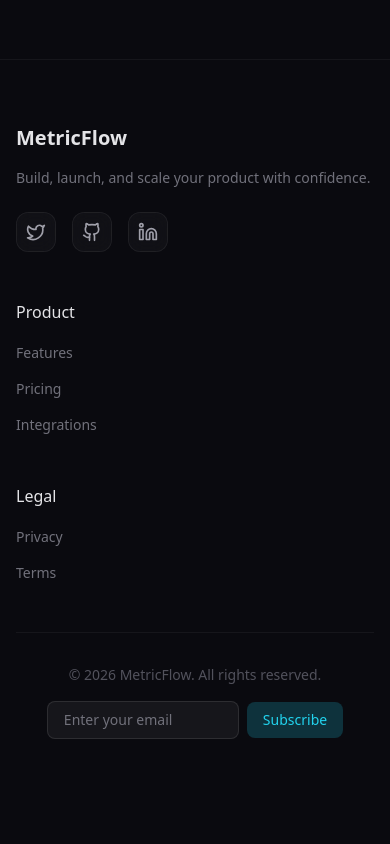
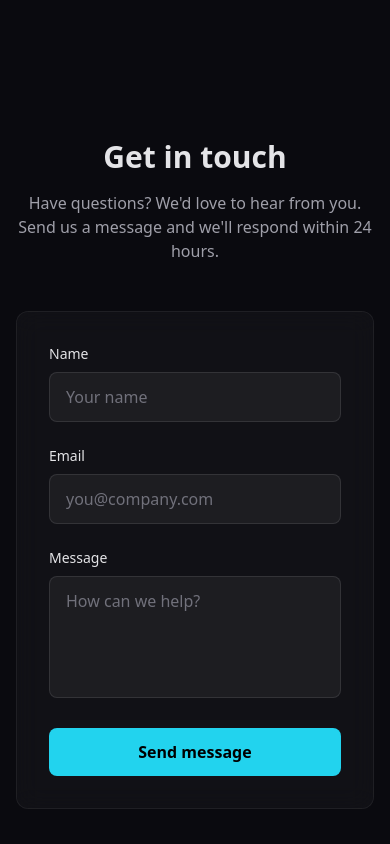
Before and after one commit to dchobarkar/launchframe, a Next.js app: page /saas in a window 390 px wide. Shown: the part 9440-10284 px from the top of the page. Before the commit the page ends 10243 px from the top, so only its background shows below. Built offline with nearby package versions, Linux system fonts and the light colour scheme.

Commit message:
feat: add contact section

```diff
--- a/app/ai-startup/page.tsx
+++ b/app/ai-startup/page.tsx
@@ -6,6 +6,7 @@ import {
   IntegrationGrid,
   PricingSection,
   TestimonialCard,
+  ContactSection,
   FAQAccordion,
   CTASection,
 } from "@/components/marketing";
@@ -23,6 +24,7 @@ export default function AIStartupPage() {
     integrations,
     pricing,
     testimonials,
+    contact,
     faq,
     cta,
   } = aiStartupData;
@@ -122,6 +124,11 @@ export default function AIStartupPage() {
         primaryCta={cta.primaryCta}
         secondaryCta={cta.secondaryCta}
       />
+
+      <ContactSection
+        headline={contact.headline}
+        subtext={contact.subtext}
+      />
     </main>
   );
 }
--- a/app/creator-tool/page.tsx
+++ b/app/creator-tool/page.tsx
@@ -6,6 +6,7 @@ import {
   IntegrationGrid,
   PricingSection,
   TestimonialCard,
+  ContactSection,
   FAQAccordion,
   CTASection,
 } from "@/components/marketing";
@@ -23,6 +24,7 @@ export default function CreatorToolPage() {
     integrations,
     pricing,
     testimonials,
+    contact,
     faq,
     cta,
   } = creatorToolData;
@@ -122,6 +124,11 @@ export default function CreatorToolPage() {
         primaryCta={cta.primaryCta}
         secondaryCta={cta.secondaryCta}
       />
+
+      <ContactSection
+        headline={contact.headline}
+        subtext={contact.subtext}
+      />
     </main>
   );
 }
--- a/app/saas/page.tsx
+++ b/app/saas/page.tsx
@@ -6,6 +6,7 @@ import {
   IntegrationGrid,
   PricingSection,
   TestimonialCard,
+  ContactSection,
   FAQAccordion,
   CTASection,
 } from "@/components/marketing";
@@ -23,6 +24,7 @@ export default function SaaSPage() {
     integrations,
     pricing,
     testimonials,
+    contact,
     faq,
     cta,
   } = saasData;
@@ -122,6 +124,11 @@ export default function SaaSPage() {
         primaryCta={cta.primaryCta}
         secondaryCta={cta.secondaryCta}
       />
+
+      <ContactSection
+        headline={contact.headline}
+        subtext={contact.subtext}
+      />
     </main>
   );
 }
--- /dev/null
+++ b/components/marketing/ContactSection.tsx
@@ -0,0 +1,152 @@
+"use client";
+
+import { useState } from "react";
+import { Loader2, Check } from "lucide-react";
+
+export interface ContactSectionProps {
+  headline: string;
+  subtext?: string;
+  id?: string;
+}
+
+export function ContactSection({
+  headline,
+  subtext,
+  id = "contact",
+}: ContactSectionProps) {
+  const [formData, setFormData] = useState({
+    name: "",
+    email: "",
+    message: "",
+  });
+  const [status, setStatus] = useState<"idle" | "loading" | "success" | "error">("idle");
+
+  const handleSubmit = async (e: React.FormEvent) => {
+    e.preventDefault();
+    if (!formData.name.trim() || !formData.email.trim() || !formData.message.trim()) {
+      setStatus("error");
+      return;
+    }
+
+    setStatus("loading");
+    await new Promise((resolve) => setTimeout(resolve, 1200));
+
+    const isValidEmail = /^[^\s@]+@[^\s@]+\.[^\s@]+$/.test(formData.email.trim());
+    if (isValidEmail) {
+      setStatus("success");
+      setFormData({ name: "", email: "", message: "" });
+    } else {
+      setStatus("error");
+    }
+  };
+
+  return (
+    <section id={id} className="py-20 scroll-mt-20">
+      <div className="container mx-auto px-4 sm:px-6 lg:px-8">
+        <div className="max-w-2xl mx-auto">
+          <div className="text-center mb-12">
+            <h2 className="text-3xl sm:text-4xl font-bold mb-4">{headline}</h2>
+            {subtext && (
+              <p className="text-zinc-400 max-w-xl mx-auto">{subtext}</p>
+            )}
+          </div>
+
+          {status === "success" ? (
+            <div className="glass-card rounded-xl p-12 text-center">
+              <div className="w-16 h-16 rounded-full bg-green-500/20 flex items-center justify-center mx-auto mb-6">
+                <Check className="w-8 h-8 text-green-400" />
+              </div>
+              <h3 className="text-xl font-semibold mb-2">Message sent!</h3>
+              <p className="text-zinc-400 text-sm mb-6">
+                We&apos;ll get back to you within 24 hours.
+              </p>
+              <button
+                type="button"
+                onClick={() => setStatus("idle")}
+                className="px-6 py-2.5 rounded-lg accent-bg font-medium text-black hover:opacity-90 transition-opacity"
+              >
+                Send another message
+              </button>
+            </div>
+          ) : (
+            <form
+              onSubmit={handleSubmit}
+              className="glass-card rounded-xl p-8 space-y-6"
+            >
+              <div>
+                <label htmlFor="contact-name" className="block text-sm font-medium mb-2">
+                  Name
+                </label>
+                <input
+                  id="contact-name"
+                  type="text"
+                  value={formData.name}
+                  onChange={(e) =>
+                    setFormData((prev) => ({ ...prev, name: e.target.value }))
+                  }
+                  placeholder="Your name"
+                  disabled={status === "loading"}
+                  className="w-full px-4 py-3 rounded-lg bg-white/5 border border-white/10 placeholder:text-zinc-500 focus:outline-none accent-focus disabled:opacity-50"
+                  required
+                />
+              </div>
+              <div>
+                <label htmlFor="contact-email" className="block text-sm font-medium mb-2">
+                  Email
+                </label>
+                <input
+                  id="contact-email"
+                  type="email"
+                  value={formData.email}
+                  onChange={(e) =>
+                    setFormData((prev) => ({ ...prev, email: e.target.value }))
+                  }
+                  placeholder="you@company.com"
+                  disabled={status === "loading"}
+                  className="w-full px-4 py-3 rounded-lg bg-white/5 border border-white/10 placeholder:text-zinc-500 focus:outline-none accent-focus disabled:opacity-50"
+                  required
+                />
+              </div>
+              <div>
+                <label htmlFor="contact-message" className="block text-sm font-medium mb-2">
+                  Message
+                </label>
+                <textarea
+                  id="contact-message"
+                  value={formData.message}
+                  onChange={(e) =>
+                    setFormData((prev) => ({ ...prev, message: e.target.value }))
+                  }
+                  placeholder="How can we help?"
+                  rows={4}
+                  disabled={status === "loading"}
+                  className="w-full px-4 py-3 rounded-lg bg-white/5 border border-white/10 placeholder:text-zinc-500 focus:outline-none accent-focus disabled:opacity-50 resize-none"
+                  required
+                />
+              </div>
+              {status === "error" && (
+                <p className="text-sm text-red-400">
+                  Please fill in all fields and use a valid email address.
+                </p>
+              )}
+              <button
+                type="submit"
+                disabled={status === "loading"}
+                className="w-full sm:w-auto px-8 py-3 rounded-lg accent-bg font-semibold text-black hover:opacity-90 transition-opacity disabled:opacity-50 disabled:cursor-not-allowed flex items-center justify-center gap-2"
+              >
+                {status === "loading" ? (
+                  <>
+                    <Loader2 className="w-5 h-5 animate-spin" />
+                    Sending...
+                  </>
+                ) : (
+                  "Send message"
+                )}
+              </button>
+            </form>
+          )}
+        </div>
+      </div>
+    </section>
+  );
+}
--- a/components/marketing/Footer.tsx
+++ b/components/marketing/Footer.tsx
@@ -12,6 +12,7 @@ const defaultNavLinks = [
   { label: "Features", href: "#features" },
   { label: "Pricing", href: "#pricing" },
   { label: "Integrations", href: "#integrations" },
+  { label: "Contact", href: "#contact" },
 ];
 
 const defaultLegalLinks = [
--- a/components/marketing/index.ts
+++ b/components/marketing/index.ts
@@ -7,6 +7,7 @@ export { TestimonialCard } from "./TestimonialCard";
 export { LogoCloud } from "./LogoCloud";
 export { CTASection } from "./CTASection";
 export { IntegrationGrid } from "./IntegrationGrid";
+export { ContactSection } from "./ContactSection";
 export { FAQAccordion } from "./FAQAccordion";
 export { ProductShowcase } from "./ProductShowcase";
 export { Footer } from "./Footer";
--- a/data/ai-startup.ts
+++ b/data/ai-startup.ts
@@ -189,6 +189,11 @@ export const aiStartupData: LandingPageData = {
       },
     ],
   },
+  contact: {
+    headline: "Get in touch",
+    subtext:
+      "Questions about Copilot? Our team is here to help. Reach out and we'll get back to you soon.",
+  },
   faq: {
     headline: "Frequently asked questions",
     items: [
--- a/data/creator-tool.ts
+++ b/data/creator-tool.ts
@@ -191,6 +191,11 @@ export const creatorToolData: LandingPageData = {
       },
     ],
   },
+  contact: {
+    headline: "Get in touch",
+    subtext:
+      "Need help with your portfolio? Drop us a line and we'll respond within 24 hours.",
+  },
   faq: {
     headline: "Frequently asked questions",
     items: [
--- a/data/nav.ts
+++ b/data/nav.ts
@@ -12,6 +12,7 @@ export const saasNavConfig: NavConfig = {
     { label: "Features", href: "/saas#features" },
     { label: "Pricing", href: "/saas#pricing" },
     { label: "Integrations", href: "/saas#integrations" },
+    { label: "Contact", href: "/saas#contact" },
   ],
   legalLinks: [
     { label: "Privacy", href: "/saas/privacy" },
@@ -25,6 +26,7 @@ export const aiStartupNavConfig: NavConfig = {
     { label: "Features", href: "/ai-startup#features" },
     { label: "Pricing", href: "/ai-startup#pricing" },
     { label: "Integrations", href: "/ai-startup#integrations" },
+    { label: "Contact", href: "/ai-startup#contact" },
   ],
   legalLinks: [
     { label: "Privacy", href: "/ai-startup/privacy" },
@@ -38,6 +40,7 @@ export const creatorToolNavConfig: NavConfig = {
     { label: "Features", href: "/creator-tool#features" },
     { label: "Pricing", href: "/creator-tool#pricing" },
     { label: "Templates", href: "/creator-tool#templates" },
+    { label: "Contact", href: "/creator-tool#contact" },
   ],
   legalLinks: [
     { label: "Privacy", href: "/creator-tool/privacy" },
--- a/data/saas.ts
+++ b/data/saas.ts
@@ -185,6 +185,11 @@ export const saasData: LandingPageData = {
       },
     ],
   },
+  contact: {
+    headline: "Get in touch",
+    subtext:
+      "Have questions? We'd love to hear from you. Send us a message and we'll respond within 24 hours.",
+  },
   faq: {
     headline: "Frequently asked questions",
     items: [
--- a/data/types.ts
+++ b/data/types.ts
@@ -67,6 +67,11 @@ export interface SectionHeadlineData {
   subtext?: string;
 }
 
+export interface ContactData {
+  headline: string;
+  subtext?: string;
+}
+
 export interface LandingPageData {
   variant: "saas" | "ai" | "creator";
   hero: HeroData;
@@ -76,6 +81,7 @@ export interface LandingPageData {
   integrations: SectionHeadlineData & { items: IntegrationData[] };
   pricing: SectionHeadlineData & { items: PricingData[] };
   testimonials: SectionHeadlineData & { items: TestimonialData[] };
+  contact: ContactData;
   faq: { headline: string; items: FAQItemData[] };
   cta: {
     headline: string;
```
